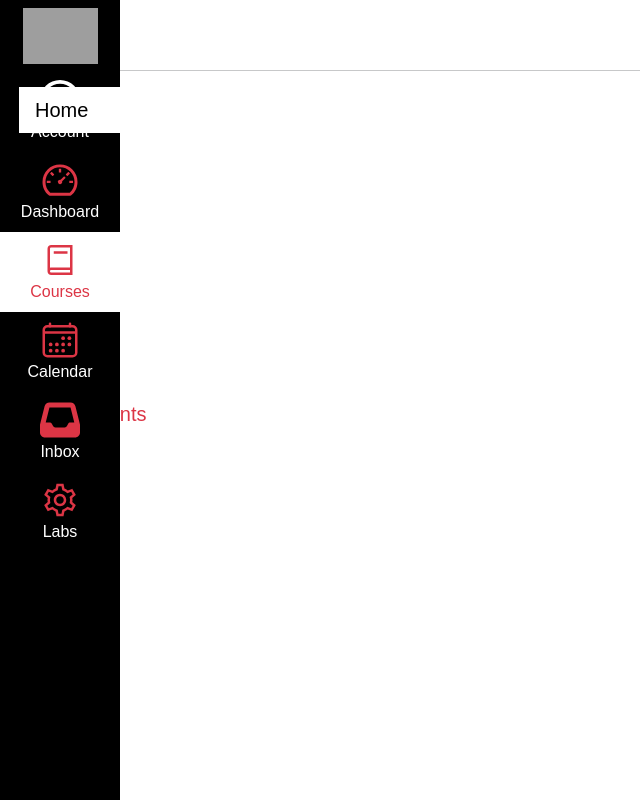
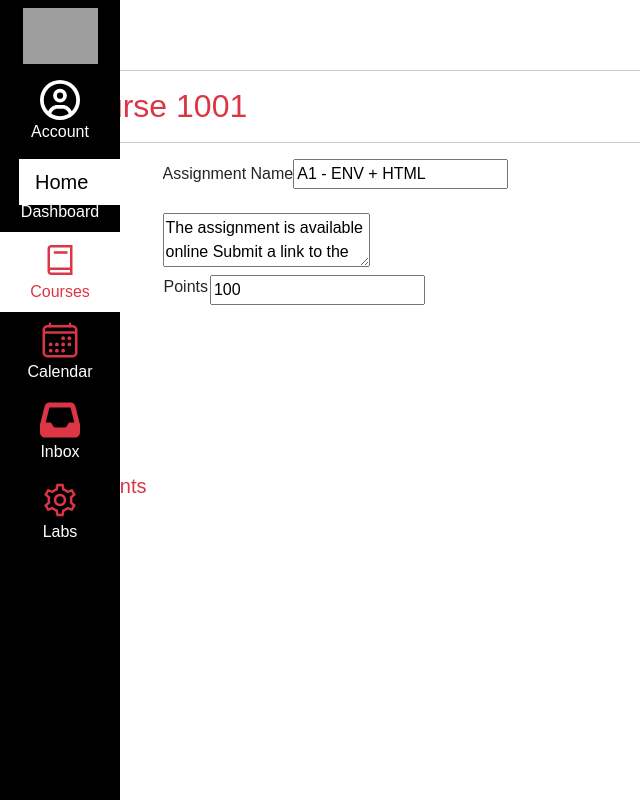
Before and after one commit to eruuc/kambaz-next-js, a Next.js app: page /Courses/1001/Assignments/1 in a window 1280 px wide. Shown: the whole page, without its empty margins (0-640 px from the left). Built offline with nearby package versions, Linux system fonts and the light colour scheme; grey boxes are pictures that could not be loaded.

Commit message:
Fix redirection

```diff
--- a/app/(Kambaz)/Courses/[cid]/layout.tsx
+++ b/app/(Kambaz)/Courses/[cid]/layout.tsx
@@ -3,7 +3,6 @@ import { FaAlignJustify } from "react-icons/fa";
 import CourseNavigation from "./Navigation";
 import { courses } from "../../Database";
 export default async function CoursesLayout({ children, params }: Readonly<{ children: ReactNode; params: { cid: string }; }>) {
-  //   { children, params }: Readonly<{ children: ReactNode; params: { cid: string }; }>) {
   const { cid } = params;
   const course = courses.find((course) => course._id === cid);
   return (
@@ -11,12 +10,15 @@ export default async function CoursesLayout({ children, params }: Readonly<{ chi
     <h2 className="text-danger">
         <FaAlignJustify className="me-4 fs-4 mb-1" />
         {course?.name} </h2> <hr />
+          <h2 className="text-danger">
+      <FaAlignJustify className="me-4 fs-4 mb-1" />
+      Course {cid} </h2> <hr />
     <div className="d-flex">
       <div className="d-none d-md-block">
         <CourseNavigation />
       </div>
       <div className="flex-fill">
-
+        {children}
       </div></div>
   </div>
 );}
```
